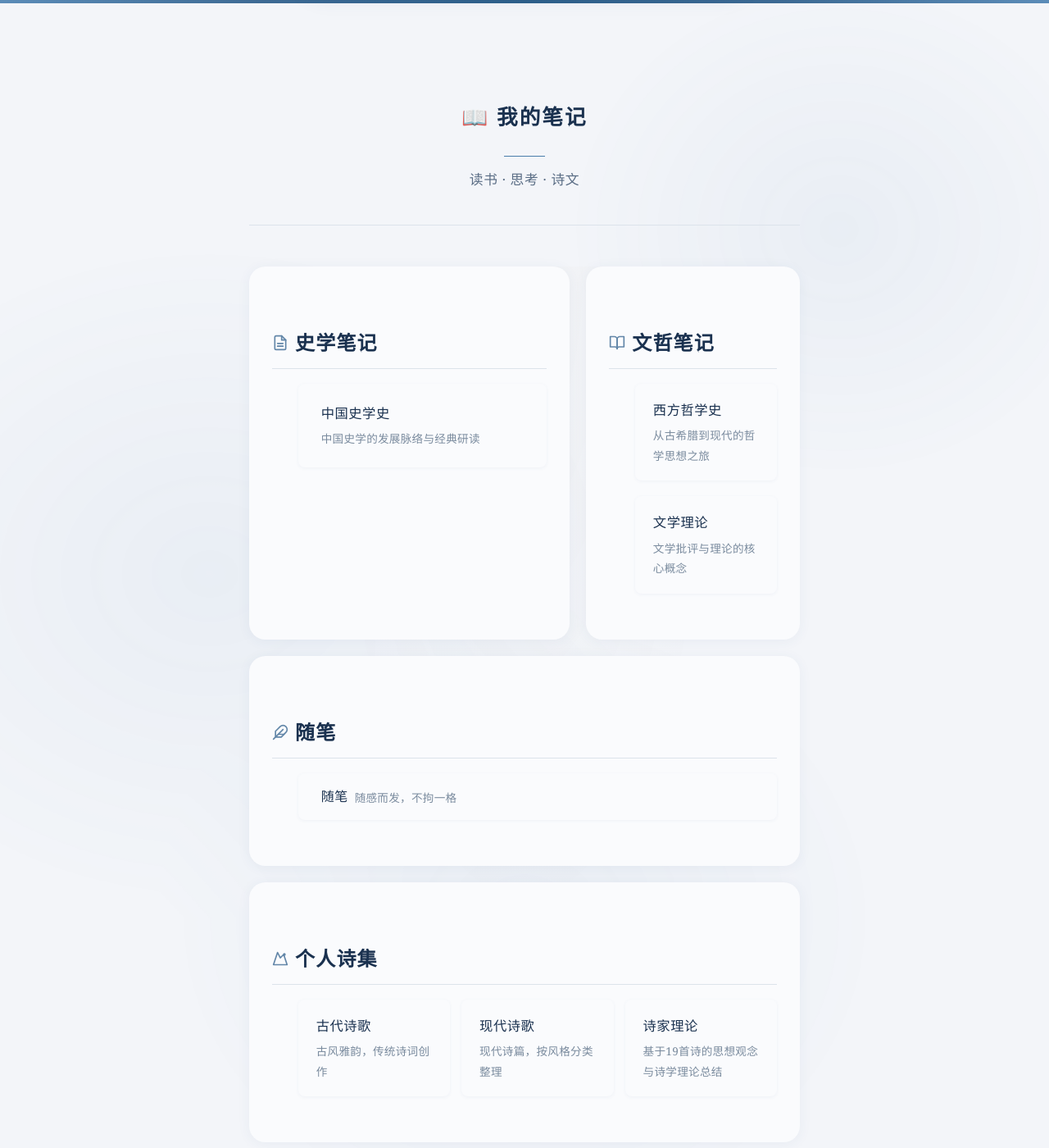
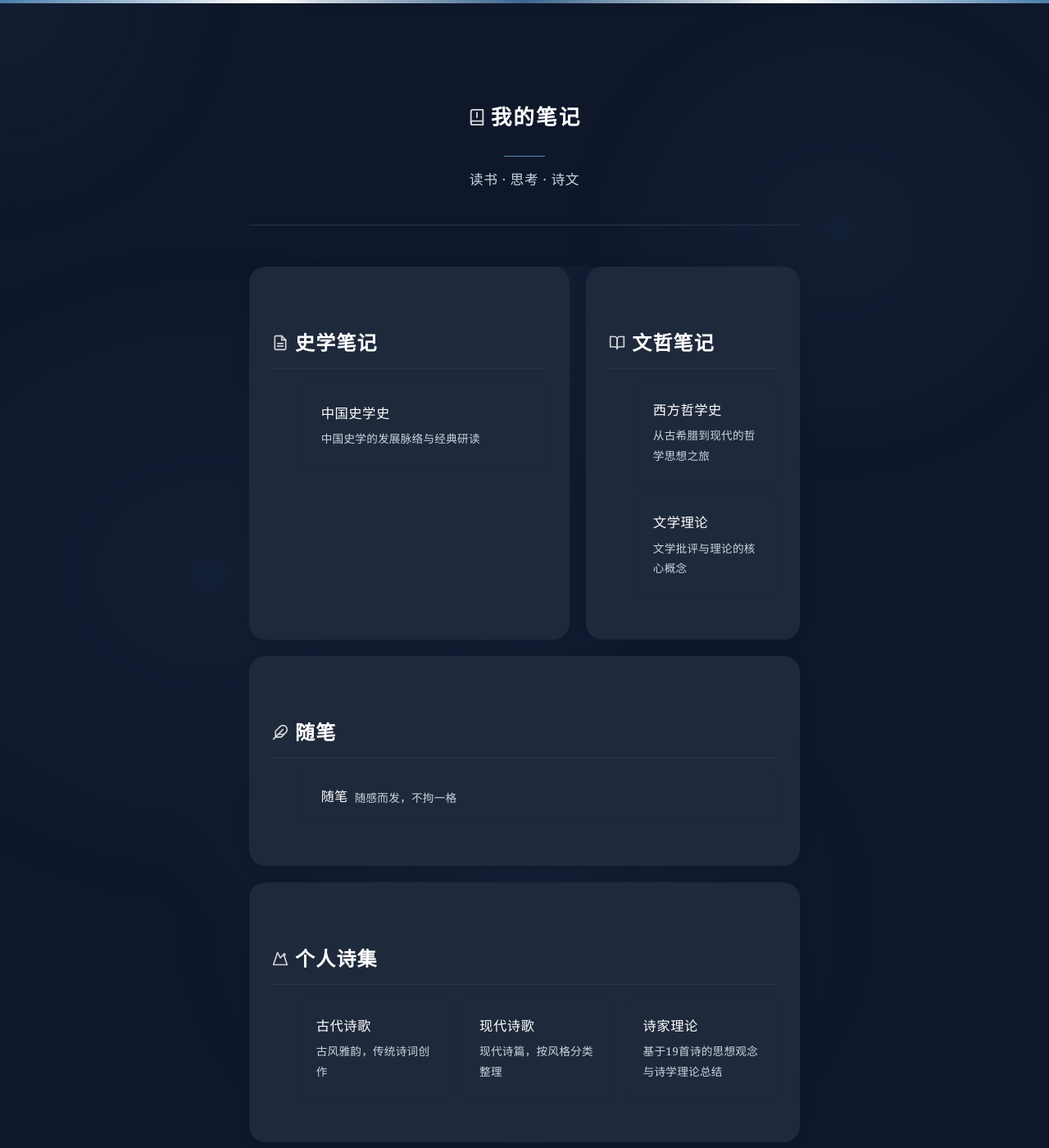
Before and after one commit to abbaaa777/my-notes, a Jekyll site: the page built from index.html, in a window 1280 px wide and 1400 px high. Shown: the whole window at 82% size. Built offline with Jekyll 4.4.1, drawn with Linux system fonts in a browser that asks for light colours.

Commit message:
第七轮：空间沉浸动画+纯暗色模式+Logo SVG图标——开场模糊入场+Bento错落+标题微光+鼠标跟随光晕+卡片3D tilt+背景呼吸+诗歌❧呼吸

```diff
--- a/_layouts/default.html
+++ b/_layouts/default.html
@@ -24,60 +24,6 @@
            ======================================== */
         :root {
             /* 背景层级 */
-            --bg-page: #f3f5f9;
-            --bg-surface: #fafbfd;
-            --bg-surface-hover: #fff;
-            --bg-glass: rgba(250, 251, 253, 0.8);
-            --bg-glass-heavy: rgba(250, 251, 253, 0.9);
-            --bg-code: #e8edf3;
-            --bg-highlight: #d4e2f0;
-
-            /* 文字层级 */
-            --text-body: #1e293b;
-            --text-heading: #1a314f;
-            --text-secondary: #475569;
-            --text-muted: #5a6d85;
-            --text-faint: #7a8b9e;
-            --text-placeholder: #94a3b8;
-            --text-accent: #3d6a94;
-
-            /* 强调色 */
-            --accent: #4a7dab;
-            --accent-light: #5b8cb8;
-            --accent-mid: #2c5f8a;
-            --accent-dark: #1a314f;
-            --accent-rgb: 74, 125, 171;
-            --accent-glow: rgba(var(--accent-rgb), 0.07);
-            --deco-muted: #c0d0e0;
-            --deco-highlight-start: #a0c4e0;
-
-            /* 边框 */
-            --border-light: #dce3eb;
-            --border-subtle: #e8edf3;
-            --border-card: #dbe3ec;
-
-            /* 阴影基色（RGB三值，配合 rgba() 使用） */
-            --shadow-rgb: 58, 90, 130;
-
-            /* 毛玻璃 */
-            --blur-glass: blur(16px) saturate(1.2);
-            --blur-heavy: blur(24px) saturate(1.4);
-
-            /* 装饰渐变 */
-            --deco-gradient: linear-gradient(135deg, var(--accent), var(--accent-dark));
-            --deco-bar: linear-gradient(90deg, var(--accent-light), var(--text-accent), var(--accent-mid), var(--text-accent), var(--accent-light));
-
-            /* 诗歌 */
-            --poetry-first-color: #1e3140;
-        }
-
-        /* 平滑过渡（深色模式切换） */
-        html {
-            transition: background-color 0.4s ease, color 0.4s ease;
-        }
-
-        /* 深色模式 */
-        [data-theme="dark"] {
             --bg-page: #0f172a;
             --bg-surface: #1e293b;
             --bg-surface-hover: #273549;
@@ -104,11 +52,21 @@
             --deco-highlight-start: #3d6a94;
             --poetry-first-color: #e2e8f0;
 
+            /* 边框 */
             --border-light: #273549;
             --border-subtle: #1e314f;
             --border-card: #273549;
 
+            /* 阴影基色（RGB三值，配合 rgba() 使用） */
             --shadow-rgb: 0, 0, 0;
+
+            /* 毛玻璃 */
+            --blur-glass: blur(16px) saturate(1.2);
+            --blur-heavy: blur(24px) saturate(1.4);
+
+            /* 装饰渐变 */
+            --deco-gradient: linear-gradient(135deg, var(--accent), var(--accent-dark));
+            --deco-bar: linear-gradient(90deg, var(--accent-light), var(--text-accent), var(--accent-mid), var(--text-accent), var(--accent-light));
         }
 
         /* ========================================
@@ -147,12 +105,12 @@
             max-width: 720px;
             margin: 0 auto;
             padding: 60px 24px 80px;
-            animation: page-in 0.5s ease-out both;
+            animation: page-in 0.7s cubic-bezier(0.22, 0.61, 0.36, 1) both;
         }
 
         @keyframes page-in {
-            0% { opacity: 0; transform: translateY(14px); }
-            100% { opacity: 1; transform: translateY(0); }
+            0%   { opacity: 0; transform: translateY(24px); filter: blur(4px); }
+            100% { opacity: 1; transform: translateY(0);    filter: blur(0); }
         }
 
         /* ---- 滚动揭示 ---- */
@@ -164,6 +122,22 @@
         .reveal.revealed {
             opacity: 1;
             transform: translateY(0);
+        }
+
+        /* 鼠标跟随光晕 */
+        .cursor-glow {
+            position: fixed;
+            pointer-events: none;
+            z-index: 0;
+            width: 600px;
+            height: 600px;
+            border-radius: 50%;
+            background: radial-gradient(circle, rgba(91,140,184,0.06) 0%, transparent 70%);
+            transform: translate(-50%, -50%);
+            top: 0;
+            left: 0;
+            opacity: 0;
+            transition: opacity 0.5s ease;
         }
 
         /* 水墨云雾背景纹理 */
@@ -172,16 +146,18 @@
             position: fixed;
             top: 0; left: 0; right: 0; bottom: 0;
             z-index: -1;
-            opacity: 0.05;
+            opacity: 0.08;
             pointer-events: none;
+            animation: bg-breathe 8s ease-in-out infinite;
             background:
                 radial-gradient(ellipse 80% 60% at 20% 50%, var(--accent) 0%, transparent 50%),
                 radial-gradient(ellipse 60% 50% at 80% 20%, var(--accent) 0%, transparent 45%),
                 radial-gradient(ellipse 70% 55% at 50% 80%, var(--accent) 0%, transparent 50%);
         }
 
-        [data-theme="dark"] body::after {
-            opacity: 0.08;
+        @keyframes bg-breathe {
+            0%, 100% { opacity: 0.06; }
+            50%      { opacity: 0.10; }
         }
 
         /* ========================================
@@ -208,10 +184,32 @@
         header .site-title a {
             color: var(--text-heading);
             text-decoration: none;
+            display: flex;
+            align-items: center;
+            justify-content: center;
+            gap: 6px;
+        }
+
+        .site-logo {
+            flex-shrink: 0;
+            color: var(--text-accent);
+            opacity: 0.85;
         }
 
         header .site-title a:hover {
             color: var(--text-accent);
+        }
+
+        @keyframes logo-shimmer {
+            0%   { background-position: -200% center; }
+            100% { background-position: 200% center; }
+        }
+        .site-title.shimmer a {
+            background: linear-gradient(90deg, transparent 40%, rgba(255,255,255,0.15) 50%, transparent 60%);
+            background-size: 200% 100%;
+            -webkit-background-clip: text;
+            background-clip: text;
+            animation: logo-shimmer 1.2s ease-in-out forwards;
         }
 
         header .page-subtitle {
@@ -345,8 +343,20 @@
             border-radius: 20px;
             padding: 28px;
             box-shadow: 0 2px 16px rgba(var(--shadow-rgb), 0.06);
-            transition: transform 0.3s ease, box-shadow 0.3s ease;
+            transition: opacity 0.7s cubic-bezier(0.22, 0.61, 0.36, 1),
+                        transform 0.7s cubic-bezier(0.22, 0.61, 0.36, 1),
+                        box-shadow 0.3s ease;
             margin-bottom: 0;
+        }
+
+        /* 首页 Bento 开场：从下方淡入 */
+        .bento-card.reveal {
+            opacity: 0;
+            transform: translateY(30px);
+        }
+        .bento-card.revealed {
+            opacity: 1;
+            transform: translateY(0);
         }
 
         .bento-card:hover {
@@ -428,7 +438,7 @@
             font-weight: 700;
             line-height: 1.4;
             text-align: center;
-            background: linear-gradient(135deg, var(--accent), var(--accent-dark));
+            background: linear-gradient(135deg, #ffffff, #cbd5e1);
             -webkit-background-clip: text;
             -webkit-text-fill-color: transparent;
             background-clip: text;
@@ -449,13 +459,6 @@
             background: var(--accent);
             margin: 18px auto 0;
             border-radius: 1px;
-        }
-
-        /* 暗色模式：h1 渐变改为白色调 */
-        [data-theme="dark"] .content h1 {
-            background: linear-gradient(135deg, #ffffff, #cbd5e1);
-            -webkit-background-clip: text;
-            background-clip: text;
         }
 
         .content h2 {
@@ -553,6 +556,12 @@
             font-size: 1.3rem;
             color: var(--accent);
             letter-spacing: normal;
+            animation: fleuron-breathe 4s ease-in-out infinite;
+        }
+
+        @keyframes fleuron-breathe {
+            0%, 100% { opacity: 0.45; }
+            50%      { opacity: 0.85; }
         }
 
         .content a {
@@ -657,35 +666,21 @@
         /* ========================================
            复古质感（活字印刷凹凸 + 纸张晕染）
            ======================================== */
-        /* 所有内容页：纸张暖色晕染 */
+        /* 所有内容页：暗色纸张晕染 */
         .content {
-            background: radial-gradient(ellipse at 50% 0%, rgba(210,190,160,0.04) 0%, transparent 60%);
-        }
-
-        /* 所有段落：活字印刷凹凸感 */
+            background: radial-gradient(ellipse at 50% 0%, rgba(30,50,80,0.3) 0%, transparent 60%);
+        }
+
+        /* 所有段落：暗色活字凹凸感 */
         .content p {
-            text-shadow: 0 1px 0 rgba(255,255,255,0.4), 0 -1px 0 rgba(0,0,0,0.04);
-        }
-
-        /* 诗歌页：加强凹凸感和晕染 */
+            text-shadow: 0 1px 0 rgba(255,255,255,0.02), 0 -1px 0 rgba(0,0,0,0.15);
+        }
+
+        /* 诗歌页：加强晕染和凹凸 */
         .content.poetry {
-            background: radial-gradient(ellipse at 50% 0%, rgba(210,190,160,0.06) 0%, transparent 55%);
+            background: radial-gradient(ellipse at 50% 0%, rgba(30,50,80,0.4) 0%, transparent 55%);
         }
         .content.poetry p {
-            text-shadow: 0 1px 0 rgba(255,255,255,0.5), 0 -1px 0 rgba(0,0,0,0.06);
-        }
-
-        /* 暗色模式：纸张晕染改为冷色 */
-        [data-theme="dark"] .content {
-            background: radial-gradient(ellipse at 50% 0%, rgba(30,50,80,0.3) 0%, transparent 60%);
-        }
-        [data-theme="dark"] .content.poetry {
-            background: radial-gradient(ellipse at 50% 0%, rgba(30,50,80,0.4) 0%, transparent 55%);
-        }
-        [data-theme="dark"] .content p {
-            text-shadow: 0 1px 0 rgba(255,255,255,0.02), 0 -1px 0 rgba(0,0,0,0.15);
-        }
-        [data-theme="dark"] .content.poetry p {
             text-shadow: 0 1px 0 rgba(255,255,255,0.03), 0 -1px 0 rgba(0,0,0,0.2);
         }
 
@@ -939,36 +934,6 @@
         .dir-btn:hover {
             background: rgba(var(--shadow-rgb), 0.13);
         }
-
-        .theme-toggle {
-            height: 34px;
-            width: 34px;
-            border-radius: 50px;
-            border: none;
-            background: transparent;
-            cursor: pointer;
-            font-size: 1rem;
-            font-family: inherit;
-            padding: 0;
-            display: flex;
-            align-items: center;
-            justify-content: center;
-            transition: background 0.25s, transform 0.2s;
-            flex-shrink: 0;
-        }
-
-        .theme-toggle:hover {
-            background: rgba(var(--shadow-rgb), 0.07);
-            transform: scale(1.1);
-        }
-
-        /* 浅色模式：显示月亮，隐藏太阳 */
-        .theme-toggle .icon-sun { display: none; }
-        .theme-toggle .icon-moon { display: block; }
-
-        /* 深色模式：显示太阳，隐藏月亮 */
-        [data-theme="dark"] .theme-toggle .icon-moon { display: none; }
-        [data-theme="dark"] .theme-toggle .icon-sun { display: block; }
 
         /* ---- 搜索结果面板 ---- */
         .search-results {
@@ -1438,15 +1403,12 @@
     </style>
 </head>
 <body>
+    <div class="cursor-glow" id="cursor-glow"></div>
     <!-- 搜索栏（鼠标移到顶部浮现） -->
     <div class="search-bar" id="search-bar">
         <div class="search-bar-inner">
             <svg class="search-icon" width="16" height="16" viewBox="0 0 24 24" fill="none" stroke="currentColor" stroke-width="2" stroke-linecap="round" stroke-linejoin="round"><circle cx="11" cy="11" r="8"/><line x1="21" y1="21" x2="16.65" y2="16.65"/></svg>
             <input type="text" class="search-input" id="search-input" placeholder="搜索诗歌、文章..." autocomplete="off">
-            <button class="theme-toggle" id="theme-toggle" title="切换深色模式" aria-label="切换深色模式">
-                <svg class="icon-moon" width="17" height="17" viewBox="0 0 24 24" fill="none" stroke="currentColor" stroke-width="2" stroke-linecap="round" stroke-linejoin="round"><path d="M21 12.79A9 9 0 1 1 11.21 3 7 7 0 0 0 21 12.79z"/></svg>
-                <svg class="icon-sun" width="17" height="17" viewBox="0 0 24 24" fill="none" stroke="currentColor" stroke-width="2" stroke-linecap="round" stroke-linejoin="round"><circle cx="12" cy="12" r="5"/><line x1="12" y1="1" x2="12" y2="3"/><line x1="12" y1="21" x2="12" y2="23"/><line x1="4.22" y1="4.22" x2="5.64" y2="5.64"/><line x1="18.36" y1="18.36" x2="19.78" y2="19.78"/><line x1="1" y1="12" x2="3" y2="12"/><line x1="21" y1="12" x2="23" y2="12"/><line x1="4.22" y1="19.78" x2="5.64" y2="18.36"/><line x1="18.36" y1="5.64" x2="19.78" y2="4.22"/></svg>
-            </button>
             <div class="dir-btn-wrap">
                 <button class="dir-btn" id="dir-btn" title="目录">浏览 ▾</button>
                 <div class="dir-dropdown" id="dir-dropdown">
@@ -1517,7 +1479,7 @@
         <header{% if page.is_home %} class="home-header"{% endif %}>
             {% if page.is_home %}
             <div class="site-title">
-                <a href="{{ site.baseurl }}/">📖 我的笔记</a>
+                <a href="{{ site.baseurl }}/"><svg class="site-logo" width="22" height="22" viewBox="0 0 24 24" fill="none" stroke="currentColor" stroke-width="2" stroke-linecap="round" stroke-linejoin="round"><path d="M4 19.5A2.5 2.5 0 0 1 6.5 17H20"/><path d="M6.5 2H20v20H6.5A2.5 2.5 0 0 1 4 19.5v-15A2.5 2.5 0 0 1 6.5 2z"/><line x1="12" y1="6" x2="12" y2="12"/></svg> 我的笔记</a>
             </div>
             <div class="header-decoration"></div>
             <p class="tagline">读书 · 思考 · 诗文</p>
@@ -1589,42 +1551,6 @@
         }
 
         // ========================================
-        // 深色模式切换
-        // ========================================
-        var themeToggle = document.getElementById('theme-toggle');
-        var html = document.documentElement;
-
-        function setTheme(theme) {
-            html.dataset.theme = theme;
-            try { localStorage.setItem('theme', theme); } catch(e) {}
-        }
-
-        // 初始化：localStorage > 系统偏好 > light
-        var savedTheme = null;
-        try { savedTheme = localStorage.getItem('theme'); } catch(e) {}
-        if (savedTheme === 'dark' || savedTheme === 'light') {
-            setTheme(savedTheme);
-        } else if (window.matchMedia && window.matchMedia('(prefers-color-scheme: dark)').matches) {
-            setTheme('dark');
-        }
-
-        // 监听系统主题变化（仅当用户未手动设置时跟随）
-        if (window.matchMedia) {
-            window.matchMedia('(prefers-color-scheme: dark)').addEventListener('change', function(e) {
-                var hasManual = false;
-                try { hasManual = !!localStorage.getItem('theme'); } catch(e) {}
-                if (!hasManual) {
-                    setTheme(e.matches ? 'dark' : 'light');
-                }
-            });
-        }
-
-        themeToggle.addEventListener('click', function() {
-            var next = html.dataset.theme === 'dark' ? 'light' : 'dark';
-            setTheme(next);
-        });
-
-        // ========================================
         // 通用：标题 → URL 安全 ID
         // ========================================
         function makeSlug(text) {
@@ -1704,6 +1630,92 @@
                     el.classList.add('revealed');
                 });
             }
+        })();
+
+        // ========================================
+        // 4.2 首页 Logo 微光扫过 + Bento 卡片错落入场
+        // ========================================
+        (function initHomeEntrance() {
+            // Logo 微光扫过（延迟 0.3s 触发）
+            var siteTitle = document.querySelector('.site-title');
+            if (siteTitle) {
+                setTimeout(function() {
+                    siteTitle.classList.add('shimmer');
+                    // 动画结束后移除 class 恢复常态
+                    setTimeout(function() {
+                        siteTitle.classList.remove('shimmer');
+                    }, 1500);
+                }, 300);
+            }
+
+            // 首页 Bento 卡片：增大错落间隔
+            var bentoCards = document.querySelectorAll('.bento-card.reveal');
+            if (bentoCards.length > 0) {
+                bentoCards.forEach(function(card, i) {
+                    card.style.transitionDelay = (i * 0.15) + 's';
+                });
+            }
+        })();
+
+        // ========================================
+        // 4.3 鼠标跟随光晕
+        // ========================================
+        (function initCursorGlow() {
+            var glow = document.getElementById('cursor-glow');
+            if (!glow || window.matchMedia('(max-width: 768px)').matches) return;
+
+            var ticking = false;
+            var mx = -300, my = -300;
+
+            document.addEventListener('mousemove', function(e) {
+                mx = e.clientX;
+                my = e.clientY;
+                if (!ticking) {
+                    ticking = true;
+                    requestAnimationFrame(function() {
+                        glow.style.left = mx + 'px';
+                        glow.style.top = my + 'px';
+                        glow.style.opacity = '1';
+                        ticking = false;
+                    });
+                }
+            });
+
+            // 鼠标离开页面时渐隐光晕
+            document.addEventListener('mouseleave', function() {
+                glow.style.opacity = '0';
+            });
+            document.addEventListener('mouseenter', function() {
+                glow.style.opacity = '1';
+            });
+        })();
+
+        // ========================================
+        // 4.4 卡片 3D 悬浮倾斜
+        // ========================================
+        (function initCardTilt() {
+            if (window.matchMedia('(max-width: 768px)').matches) return;
+
+            var cards = document.querySelectorAll('.bento-card');
+            if (!cards.length) return;
+
+            cards.forEach(function(card) {
+                card.addEventListener('mousemove', function(e) {
+                    var rect = card.getBoundingClientRect();
+                    var x = (e.clientX - rect.left) / rect.width  - 0.5;  // -0.5 ~ 0.5
+                    var y = (e.clientY - rect.top)  / rect.height - 0.5;
+
+                    card.style.transform = 'perspective(800px) rotateY(' + (x * 8) + 'deg) rotateX(' + (-y * 6) + 'deg) translateY(-4px)';
+                    card.style.boxShadow = (x * 16) + 'px ' + (y * 10) + 'px 32px rgba(0,0,0,0.3)';
+                    card.style.transition = 'transform 0.15s ease-out, box-shadow 0.15s ease-out';
+                });
+
+                card.addEventListener('mouseleave', function() {
+                    card.style.transform = 'perspective(800px) rotateY(0deg) rotateX(0deg) translateY(0)';
+                    card.style.boxShadow = '0 2px 16px rgba(0,0,0,0.1)';
+                    card.style.transition = 'transform 0.5s ease-out, box-shadow 0.5s ease-out';
+                });
+            });
         })();
 
         // ========================================
```
Also changed, not shown: other parts of _layouts/default.html (+2 -0 lines).
